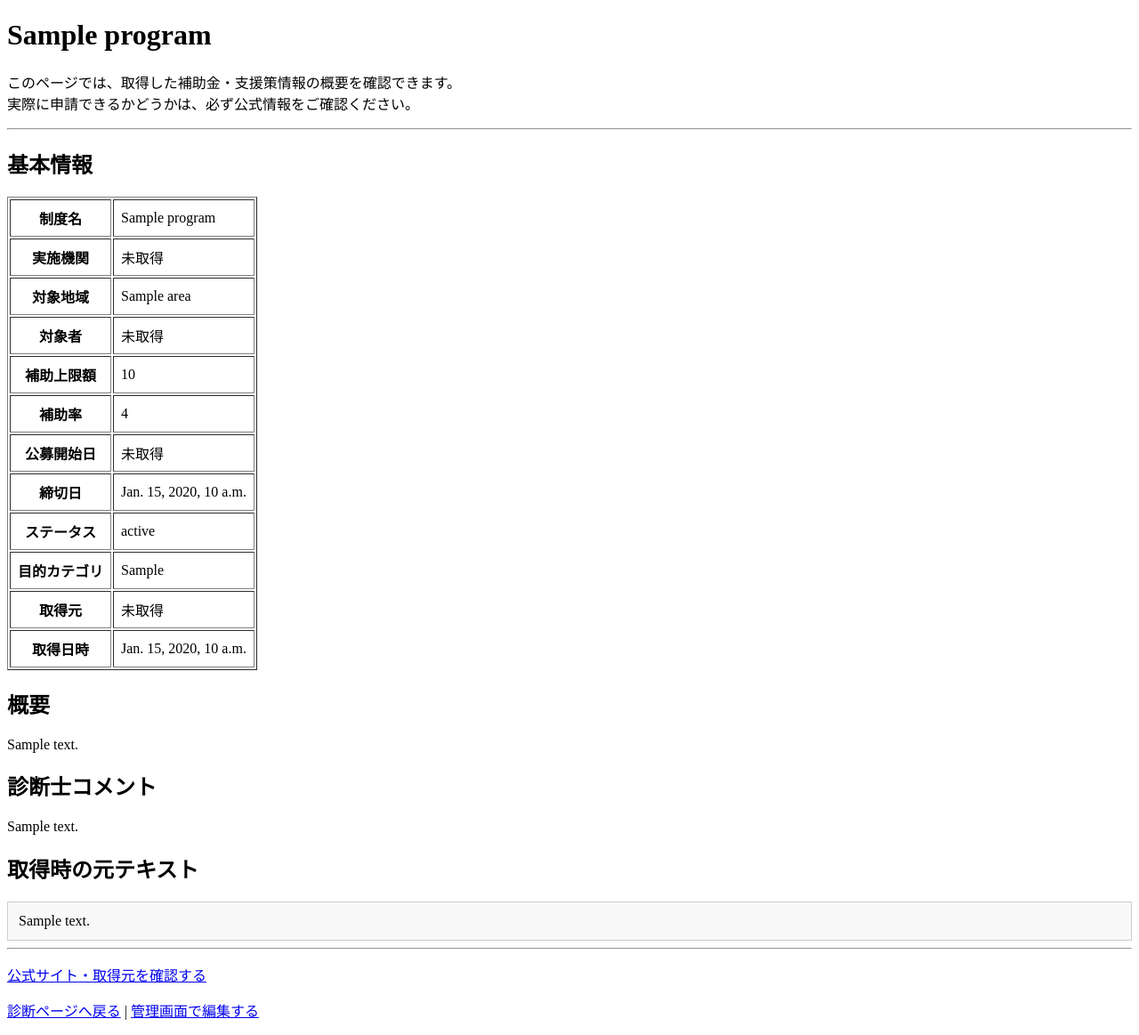
After one commit to tom-tsuruda/subsidy-support-finder, a Django app: template subsidies/templates/subsidies/program_detail.html in a window 1280 px wide. The commit adds this page. Shown: the whole page at 89% size. Run offline with Django 5.2, Linux system fonts and the light colour scheme; the template is opened without the code that fills it: most values are stand-ins (such as "Sample title", 1, 10 or a date in 2020).

Commit message:
Add subsidy program detail page

```diff
--- /dev/null
+++ b/subsidies/templates/subsidies/program_detail.html
@@ -0,0 +1,106 @@
+<!DOCTYPE html>
+<html lang="ja">
+<head>
+    <meta charset="UTF-8">
+    <title>{{ program.title }}</title>
+</head>
+<body>
+    <h1>{{ program.title }}</h1>
+
+    <p>
+        このページでは、取得した補助金・支援策情報の概要を確認できます。<br>
+        実際に申請できるかどうかは、必ず公式情報をご確認ください。
+    </p>
+
+    <hr>
+
+    <h2>基本情報</h2>
+
+    <table border="1" cellpadding="8">
+        <tr>
+            <th>制度名</th>
+            <td>{{ program.title }}</td>
+        </tr>
+        <tr>
+            <th>実施機関</th>
+            <td>{{ program.provider|default:"未取得" }}</td>
+        </tr>
+        <tr>
+            <th>対象地域</th>
+            <td>{{ program.area|default:"未取得" }}</td>
+        </tr>
+        <tr>
+            <th>対象者</th>
+            <td>{{ program.target_business|default:"未取得" }}</td>
+        </tr>
+        <tr>
+            <th>補助上限額</th>
+            <td>{{ program.max_amount|default:"未取得" }}</td>
+        </tr>
+        <tr>
+            <th>補助率</th>
+            <td>{{ program.subsidy_rate|default:"未取得" }}</td>
+        </tr>
+        <tr>
+            <th>公募開始日</th>
+            <td>{{ program.application_start|default:"未取得" }}</td>
+        </tr>
+        <tr>
+            <th>締切日</th>
+            <td>{{ program.application_deadline|default:"未取得" }}</td>
+        </tr>
+        <tr>
+            <th>ステータス</th>
+            <td>{{ program.get_status_display }}</td>
+        </tr>
+        <tr>
+            <th>目的カテゴリ</th>
+            <td>{{ program.purpose_categories }}</td>
+        </tr>
+        <tr>
+            <th>取得元</th>
+            <td>{{ program.source_name|default:"未取得" }}</td>
+        </tr>
+        <tr>
+            <th>取得日時</th>
+            <td>{{ program.fetched_at|default:"未取得" }}</td>
+        </tr>
+    </table>
+
+    <h2>概要</h2>
+    <p>{{ program.summary|linebreaksbr|default:"概要は未取得です。" }}</p>
+
+    <h2>診断士コメント</h2>
+    {% if program.consultant_comment %}
+        <p>{{ program.consultant_comment|linebreaksbr }}</p>
+    {% else %}
+        <p>
+            この制度は、条件に合う可能性があります。対象条件、対象経費、公募期間などを確認したうえで、
+            必要に応じて専門家へ相談することをおすすめします。
+        </p>
+    {% endif %}
+
+    <h2>取得時の元テキスト</h2>
+    <div style="border: 1px solid #ccc; padding: 12px; background: #f9f9f9;">
+        {{ program.raw_text|linebreaksbr|default:"元テキストは未取得です。" }}
+    </div>
+
+    <hr>
+
+    {% if program.official_url %}
+        <p>
+            <a href="{{ program.official_url }}" target="_blank" rel="noopener">
+                公式サイト・取得元を確認する
+            </a>
+        </p>
+    {% endif %}
+
+    <p>
+        <a href="/subsidies/diagnosis/">診断ページへ戻る</a>
+        |
+        <a href="/admin/subsidies/subsidyprogram/{{ program.id }}/change/">
+            管理画面で編集する
+        </a>
+    </p>
+</body>
+</html>
--- a/subsidies/urls.py
+++ b/subsidies/urls.py
@@ -5,4 +5,5 @@ app_name = "subsidies"
 
 urlpatterns = [
     path("diagnosis/", views.diagnosis_form, name="diagnosis_form"),
+    path("program/<int:pk>/", views.program_detail, name="program_detail"),
 ]
```
Also changed, not shown: subsidies/templates/subsidies/diagnosis_result.html (+7 -0 lines), subsidies/views.py (+14 -1 lines).
